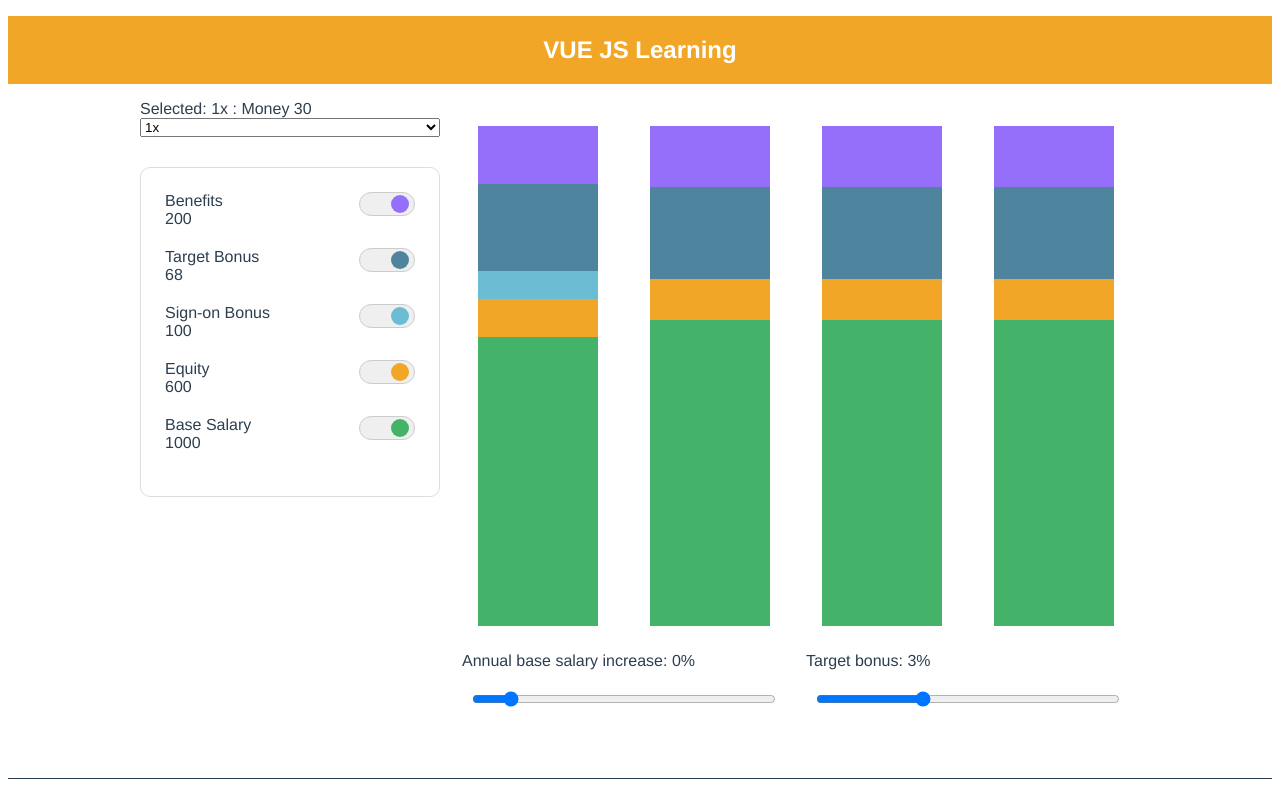
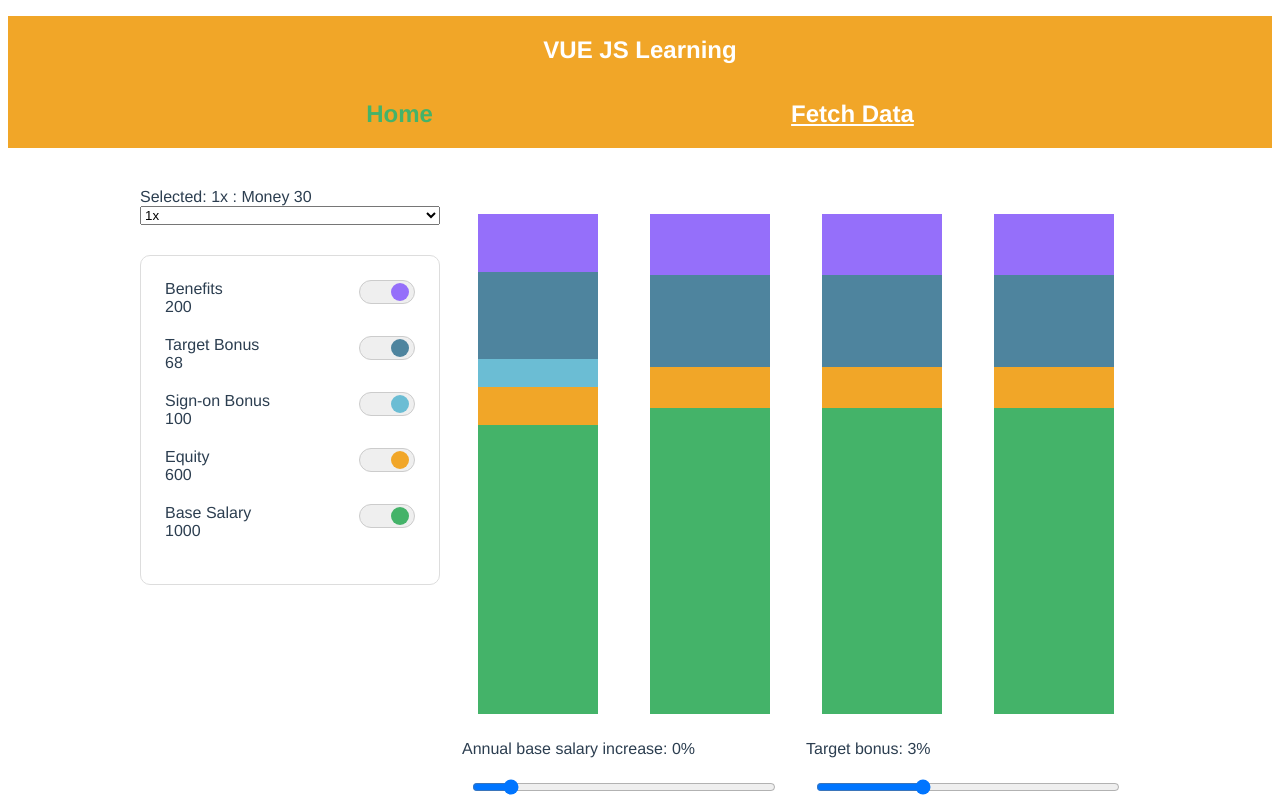
Before and after one commit to iminiscript/charts, a Vue app: page / in a window 1280 px wide. Shown: the top 800 px of the page. Built offline with nearby package versions, Linux system fonts and the light colour scheme; no server answers.

Commit message:
added routes

```diff
--- a/package.json
+++ b/package.json
@@ -7,9 +7,12 @@
         "build": "vue-cli-service build"
     },
     "dependencies": {
+        "add": "^2.0.6",
         "core-js": "^3.8.3",
         "vue": "^3.2.13",
-        "vuex": "^4.0.2"
+        "vue-router": "4",
+        "vuex": "^4.0.2",
+        "yarn": "^1.22.19"
     },
     "devDependencies": {
         "@vue/cli-plugin-babel": "~5.0.0",
--- a/src/App.vue
+++ b/src/App.vue
@@ -1,7 +1,8 @@
 <template>
   <TheHeader headerTitle="VUE JS Learning" />
-  <charts />
-  <TheTabsData />
+  <router-view>
+  </router-view>
+
 </template>
 
 <script>
@@ -10,15 +11,14 @@ import charts from './components/charts.vue'
 // import tabOne from './components/tabOne.vue'
 // import tabTwo from './components/tabTwo.vue'
 import TheTabsData from '@/components/LearningResources/TheTabsData.vue';
-import TheForm from './components/TheForm.vue';
+// import TheForm from './components/TheForm.vue';
 
 export default {
   name: 'App',
   components: {
     charts,
     TheTabsData,
-    TheHeader,
-    TheForm
+    TheHeader
   }
 }
 </script>
@@ -32,8 +32,6 @@ export default {
 }
 
 .dynamicCompo {
-  margin: 50px auto;
-  border-top: 1px solid;
   border-bottom: 1px solid;
   padding: 20px;
   text-align: center;
--- a/src/components/layouts/TheHeader.vue
+++ b/src/components/layouts/TheHeader.vue
@@ -1,6 +1,10 @@
 <template>
     <header>
         <h1>{{ headerTitle }}</h1>
+        <div class="headerBottom">
+            <router-link to="/">Home</router-link>
+            <router-link to="/fetch-data">Fetch Data</router-link>
+        </div>
     </header>
 </template>
 
@@ -19,6 +23,7 @@
 header {
     background: rgb(241, 166, 40);
     width: 100%;
+    margin-bottom: 40px;
 }
 
 h1 {
@@ -28,4 +33,23 @@ h1 {
     color: #ffffff;
 }
 
+.headerBottom {
+    display: flex;
+    justify-content: space-evenly;
+    padding-bottom: 20px;
+}
+
+a {
+    font-size: 24px;
+    color: #ffffff;
+    font-weight: 800;
+}
+
+a:hover,
+a.router-link-active {
+    text-decoration: none;
+    color: rgb(68, 179, 105);
+}
+
+
 </style>
--- a/src/main.js
+++ b/src/main.js
@@ -1,6 +1,6 @@
 import { createApp } from 'vue'
 import { createStore } from "vuex";
-
+import router from "./router";
 import App from "./App.vue";
 
 const store = createStore({
@@ -16,4 +16,4 @@ const store = createStore({
     },
 });
 
-createApp(App).use(store).mount("#app");
+createApp(App).use(store).use(router).mount("#app");
--- /dev/null
+++ b/src/router/index.js
@@ -0,0 +1,24 @@
+import { createRouter, createWebHashHistory } from "vue-router";
+
+import charts from "../components/charts.vue";
+
+const routes = [
+    {
+        path: "/",
+        name: "home",
+        component: charts,
+    },
+    {
+        path: "/fetch-data",
+        name: "fetch-data",
+        component: () =>
+            import("../components/LearningResources/TheTabsData.vue"),
+    },
+];
+
+const router = createRouter({
+    history: createWebHashHistory(),
+    routes,
+});
+
+export default router;
```
Also changed, not shown: 1 other file (tests, documents, lock files or other folders).
